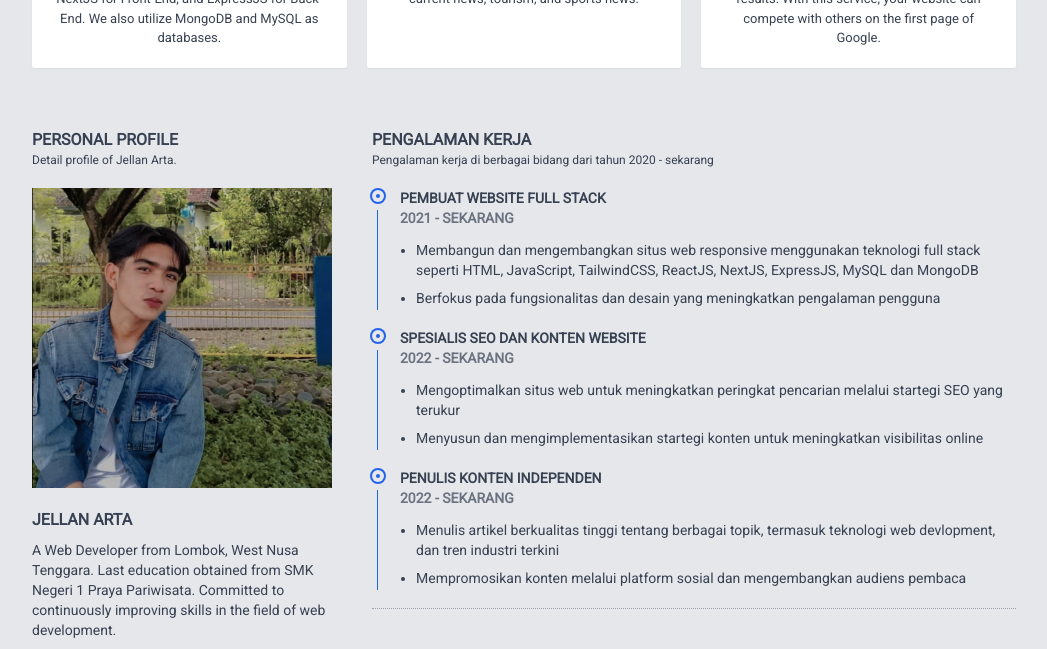
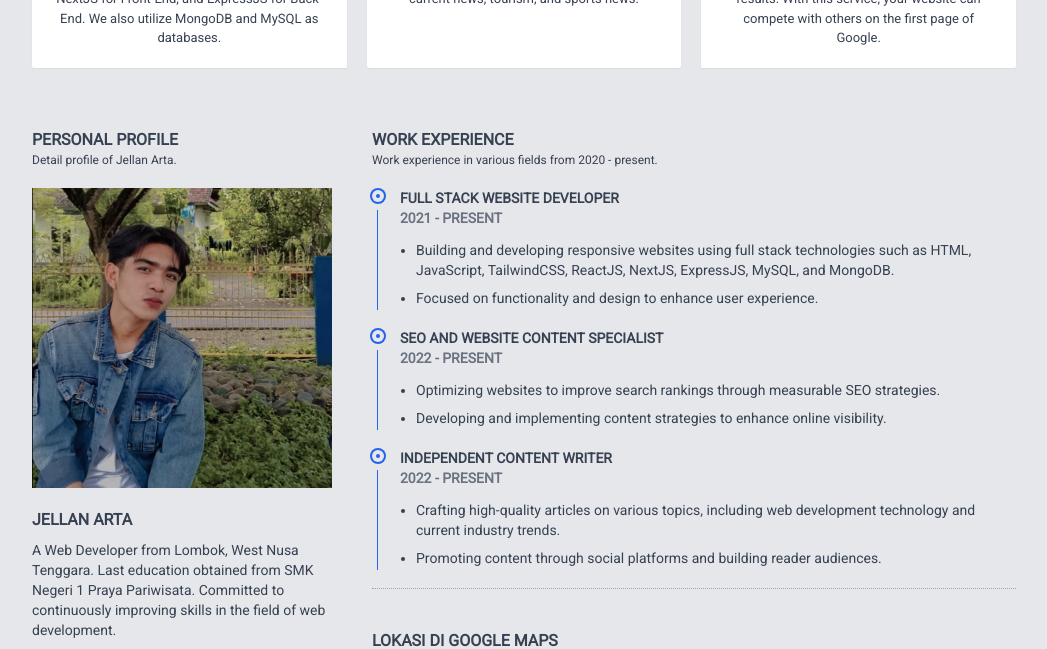
Before and after one commit to jellanarta/portofolio, a Next.js app: page / in a window 1280 px wide. Shown: the part 800-1449 px from the top of the page, without its empty margins (116-1163 px from the left). Built offline with nearby package versions, Linux system fonts and the light colour scheme.

Commit message:
Update pengalamankerja.tsx
update to english

```diff
--- a/src/app/components/pengalamankerja.tsx
+++ b/src/app/components/pengalamankerja.tsx
@@ -5,16 +5,16 @@ export default function Pengalamankerja() {
     <div className="pb-5 border-b border-dotted border-gray-400 dark:border-gray-500" id="pengalaman">
       <div>
         <div className="text-base font-semibold uppercase">
-          pengalaman kerja
+          WORK EXPERIENCE
         </div>
         <div className="text-xs">
-          Pengalaman kerja di berbagai bidang dari tahun 2020 - sekarang
+          Work experience in various fields from 2020 - present.
         </div>
       </div>
       <div className="mt-5 grid grid-cols-1 gap-5">
-        <Cardpengalaman judul="pembuat website full stack" tahun="2021 - sekarang" deskripsi={['Membangun dan mengembangkan situs web responsive menggunakan teknologi full stack seperti HTML, JavaScript, TailwindCSS, ReactJS, NextJS, ExpressJS, MySQL dan MongoDB', 'Berfokus pada fungsionalitas dan desain yang meningkatkan pengalaman pengguna']} />
-        <Cardpengalaman judul="Spesialis SEO dan konten website" tahun="2022 - sekarang" deskripsi={['Mengoptimalkan situs web untuk meningkatkan peringkat pencarian melalui startegi SEO yang terukur', 'Menyusun dan mengimplementasikan startegi konten untuk meningkatkan visibilitas online']} />
-        <Cardpengalaman judul="Penulis konten independen" tahun="2022 - sekarang" deskripsi={['Menulis artikel berkualitas tinggi tentang berbagai topik, termasuk teknologi web devlopment, dan tren industri terkini', 'Mempromosikan konten melalui platform sosial dan mengembangkan audiens pembaca']} />
+        <Cardpengalaman judul="FULL STACK WEBSITE DEVELOPER" tahun="2021 - PRESENT" deskripsi={['Building and developing responsive websites using full stack technologies such as HTML, JavaScript, TailwindCSS, ReactJS, NextJS, ExpressJS, MySQL, and MongoDB.', 'Focused on functionality and design to enhance user experience.']} />
+        <Cardpengalaman judul="SEO AND WEBSITE CONTENT SPECIALIST" tahun="2022 - PRESENT" deskripsi={['Optimizing websites to improve search rankings through measurable SEO strategies.', 'Developing and implementing content strategies to enhance online visibility.']} />
+        <Cardpengalaman judul="INDEPENDENT CONTENT WRITER" tahun="2022 - PRESENT" deskripsi={['Crafting high-quality articles on various topics, including web development technology and current industry trends.', 'Promoting content through social platforms and building reader audiences.']} />
       </div>
     </div>
   )
```
